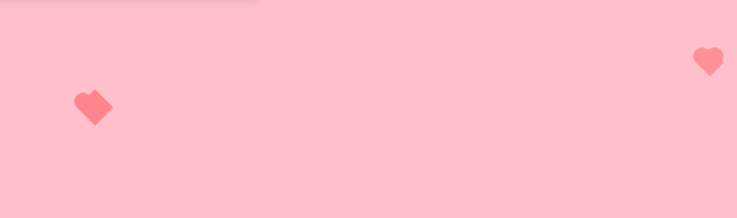
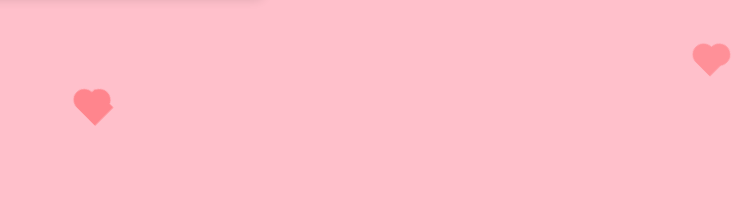
Before and after one commit to fantay2k/Valentines, a plain HTML site: page index.html in a window 1280 px wide. Shown: the part 490-708 px from the top of the page, 543-1280 px from the left. Drawn offline with Linux system fonts and the light colour scheme.

Commit message:
Update styles.css

```diff
--- a/styles.css
+++ b/styles.css
@@ -41,7 +41,7 @@ button:hover {
 /* Floating hearts */
 .heart {
     position: absolute;
-    width: 16px;  /* Made slimmer */
+    width: 20px;
     height: 20px;
     background-color: red;
     transform: rotate(-45deg);
@@ -54,19 +54,19 @@ button:hover {
 .heart::after {
     content: "";
     position: absolute;
-    width: 16px;  /* Made slimmer */
-    height: 16px;
+    width: 20px;
+    height: 20px;
     background-color: red;
     border-radius: 50%;
 }
 
 .heart::before {
-    top: -8px;
+    top: -10px;
     left: 0;
 }
 
 .heart::after {
-    left: 8px;
+    left: 10px;
     top: 0;
 }
 
```
